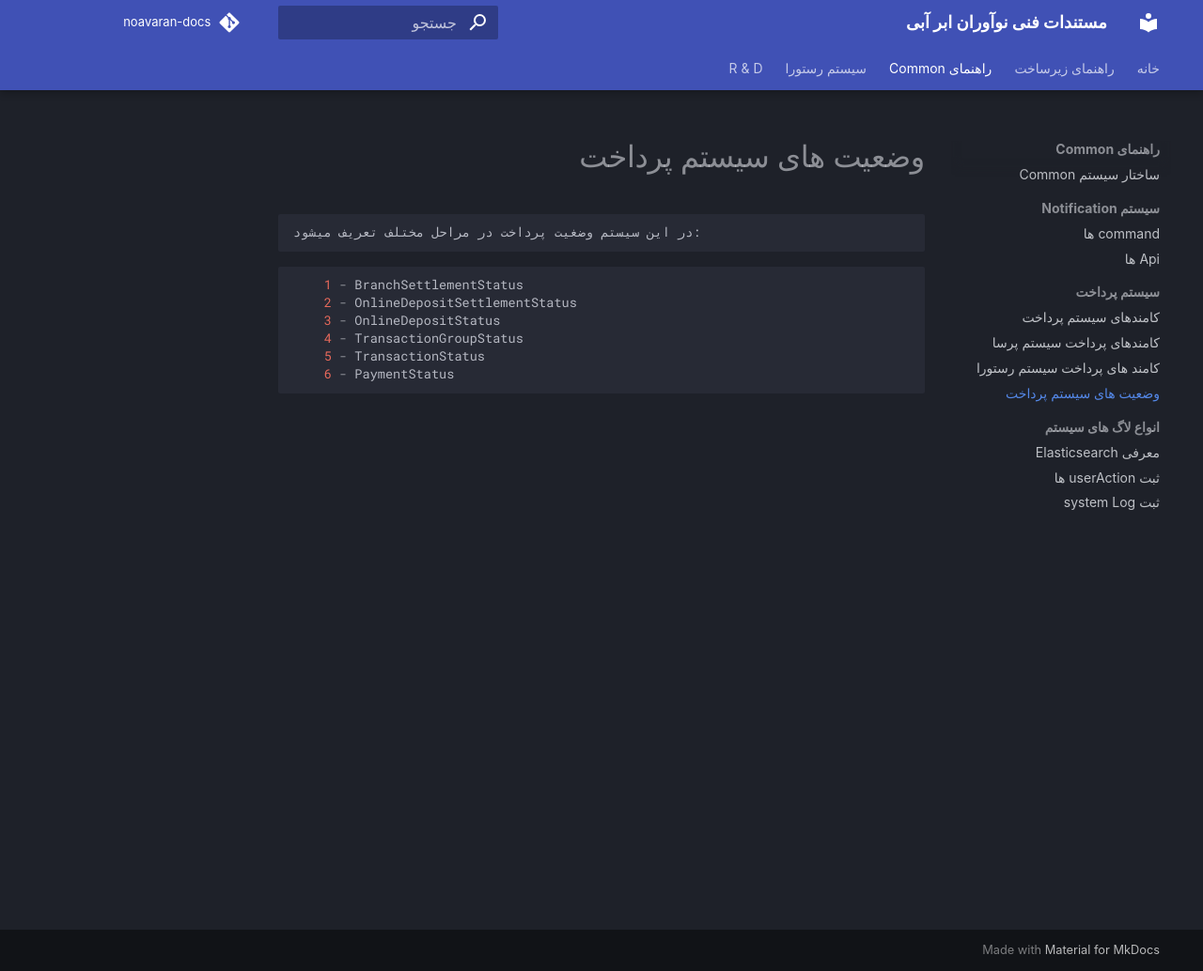
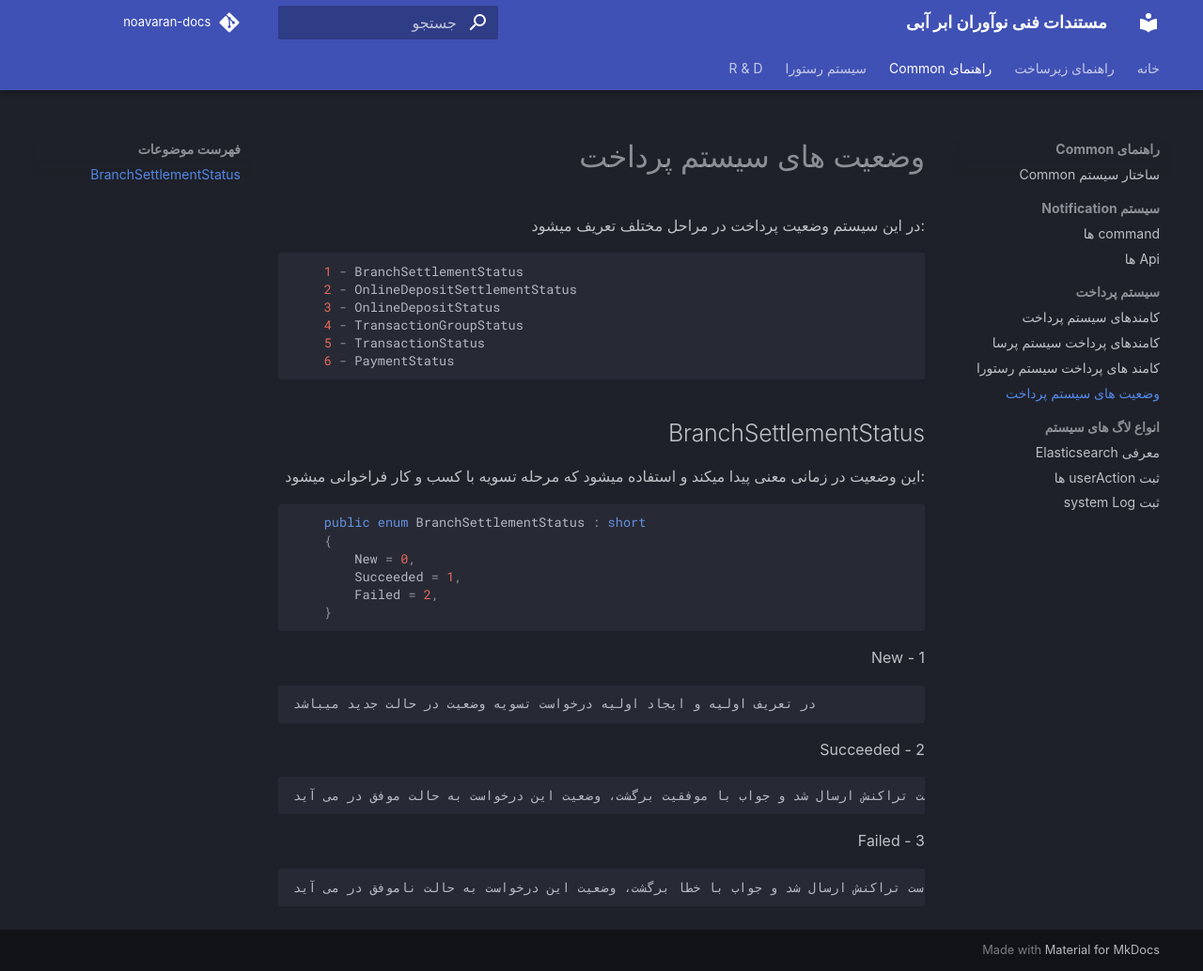
Before and after one commit to blue-innovators/noavaran-docs, an MkDocs documentation site: the page built from docs/payment/payment-status.md, in a window 1280 px wide and 1034 px high. Shown: the whole window at 94% size. Built offline with MkDocs 1.6.1 and Material for MkDocs 9.7.7, drawn with Linux system fonts in a browser that asks for light colours; some web fonts are replaced; comment, search, counter and statistics services are not loaded.

Commit message:
[FEATURE] add BranchSettlementStatus

````diff
--- a/docs/payment/payment-status.md
+++ b/docs/payment/payment-status.md
@@ -1,5 +1,7 @@
 # وضعیت های سیستم پرداخت
-    در این سیستم وضغیت پرداخت در مراحل مختلف تعریف میشود:
+
+:در این سیستم وضعیت پرداخت در مراحل مختلف تعریف میشود
+
 
 ```cs
     1 - BranchSettlementStatus
@@ -9,3 +11,28 @@
     5 - TransactionStatus
     6 - PaymentStatus
 ```
+
+## BranchSettlementStatus
+
+ :این وضعیت در زمانی معنی پیدا میکند و استفاده میشود که مرحله تسویه با کسب و کار فراخوانی میشود
+
+```cs
+    public enum BranchSettlementStatus : short
+    {
+        New = 0,
+        Succeeded = 1,
+        Failed = 2,
+    }
+```
+
+1 - New
+
+    در تعریف اولیه و ایجاد اولیه درخواست تسویه وضعیت در حالت جدید میباشد
+
+2 - Succeeded
+
+    وقتی درخواست تراکنش ارسال شد و جواب با موفقیت برگشت، وضعیت این درخواست به حالت موفق در می آید
+
+3 - Failed
+
+    وقتی درخواست تراکنش ارسال شد و جواب با خطا برگشت، وضعیت این درخواست به حالت ناموفق در می آید
````
